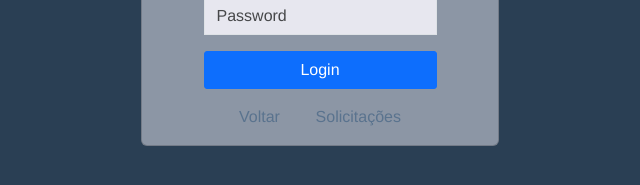
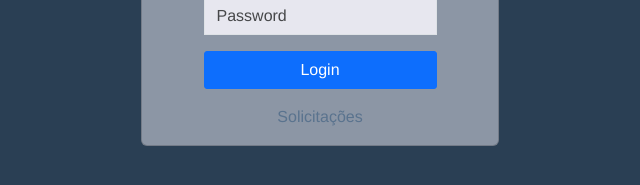
Before and after one commit to VaxDeveloper/_viacaoaguiaazul, a PHP site: page / in a window 1280 px wide. Shown: the part 414-599 px from the top of the page, without its empty margins (320-960 px from the left). Run offline with PHP 8.4, Linux system fonts and the light colour scheme; some web fonts are replaced.

Commit message:
index
Tirando redirecionamento

```diff
--- a/index.php
+++ b/index.php
@@ -126,7 +126,6 @@ if (!isset($_SESSION['user'])) {
                                 <div class="mb-3"><button class="btn btn-primary d-block w-100" type="submit">Login</button></div>
                             </form>
                             <div>
-                                <a class="mx-3 fs-6" href="https://touching-dear-adder.ngrok-free.app">Voltar</a>
                                 <a class="mx-3 fs-6"href="solicitacoes.php">Solicitações</a>
                             </div>
                         </div>
```
